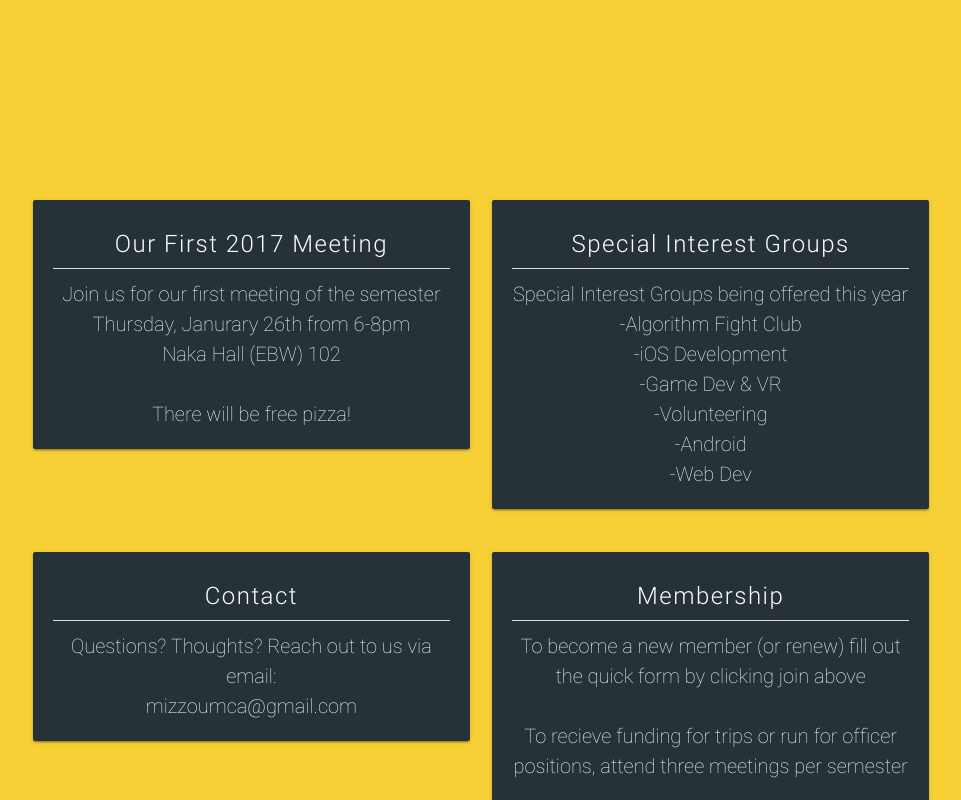
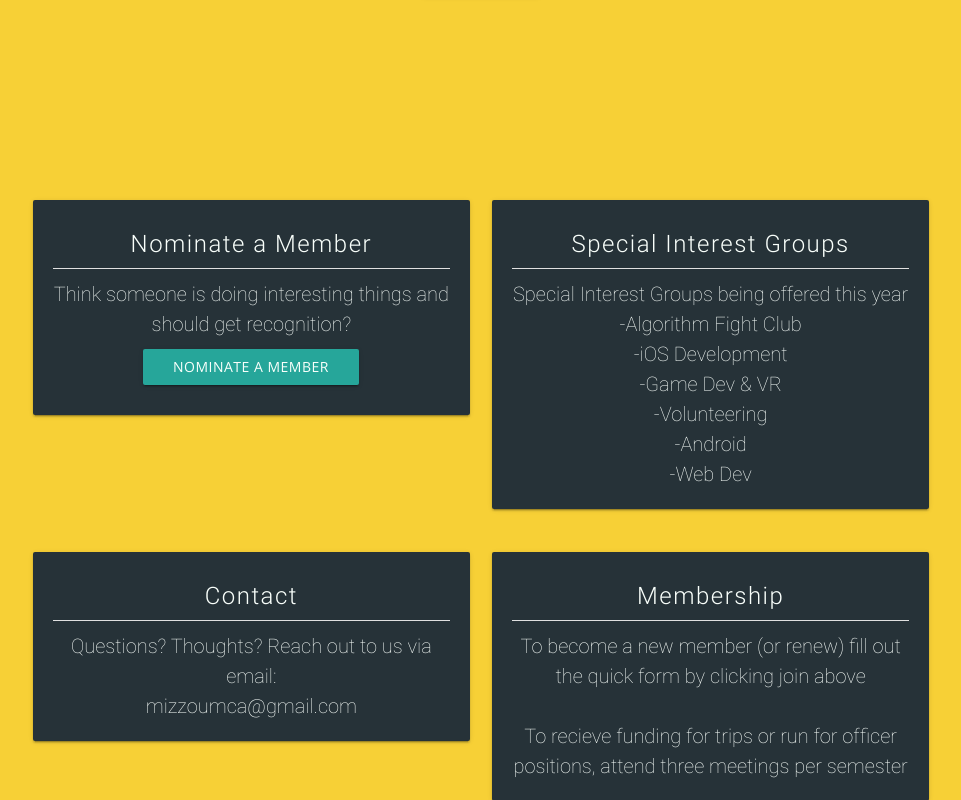
Before and after one commit to Mizzou-Computing-Association/mizzoumca, a Flask app: page / in a window 1280 px wide. Shown: the part 711-1511 px from the top of the page, without its empty margins (159-1120 px from the left). Run offline with Flask 2, Linux system fonts and the light colour scheme; some libraries are stand-ins or nearby versions.

Commit message:
add member nomination

```diff
--- a/app.py
+++ b/app.py
@@ -15,6 +15,10 @@
 def register():
    return render_template('register.html')
 
+@app.route('/members')
+def nominate():
+   return render_template('members.html')
+
 
 if __name__ == '__main__':
 
--- a/static/css/style.css
+++ b/static/css/style.css
@@ -20,3 +20,12 @@
    font-weight:400;
    margin: 10px;
 }
+
+.nom-btn{
+   background-color: #FE4A49;
+   color: #F9FFFB!important;
+   font-family: 'Open Sans', sans-serif;
+   font-weight:400;
+   margin: 10px;
+   font-size: 14px;
+}
--- a/templates/landing.html
+++ b/templates/landing.html
@@ -74,9 +74,11 @@
            <div class="col s12 m6">
                <div class="card blue-grey darken-4 z-depth-1 center">
                   <div class="card-content ">
-                     <span class="card-title">Our First 2017 Meeting</span>
+                     <span class="card-title">Nominate a Member</span>
                      <div class="divider"></div>
-                     <p class="info center">Join us for our first meeting of the semester <br>Thursday, Janurary 26th from 6-8pm <br>Naka Hall (EBW) 102 <br><br>There will be free pizza!</p>
+                     <p class="info center">Think someone is doing interesting things and should get recognition? <br>
+                     <a target = "_" class="waves-effect waves-light btn nom-btn" href="members">Nominate a Member</a>
+
                   </div>
                </div>
            </div>
@@ -133,7 +135,7 @@
                      <span class="card-title">Reimbursement</span>
                      <div class="divider"></div>
                      <p class="info center">Do you need help funding an MCA activity? Read the Reimbursement Procedure doc which will show you how to complete and submit a reimbursment form.</p>
-                     <a href = "https://docs.google.com/document/d/1cqnKnKmVVqCeV2Eiun0Esq40IPaby_-NmwcYzXl0G2w/edit?usp=sharing" target = "_" class="waves-effect waves-light btn rem-btn">Reimbursement Procedure</a>
+                     <a href = "https://docs.google.com/document/d/1cqnKnKmVVqCeV2Eiun0Esq40IPaby_-NmwcYzXl0G2w/edit?usp=sharing" target = "_" class="waves-effect waves-light btn rem-btn   ">Reimbursement Procedure</a>
                      <a href = "https://docs.google.com/document/d/1L1BAoc-LanpTMY8t_5o5b5G_PamuxHyJevhHxokzmH0/edit?usp=sharing" target = "_" class="waves-effect waves-light btn rem-btn">Reimbursement Form</a>
                   </div>
                </div>
```
Also changed, not shown: templates/members.html (added, +30 -0 lines).
